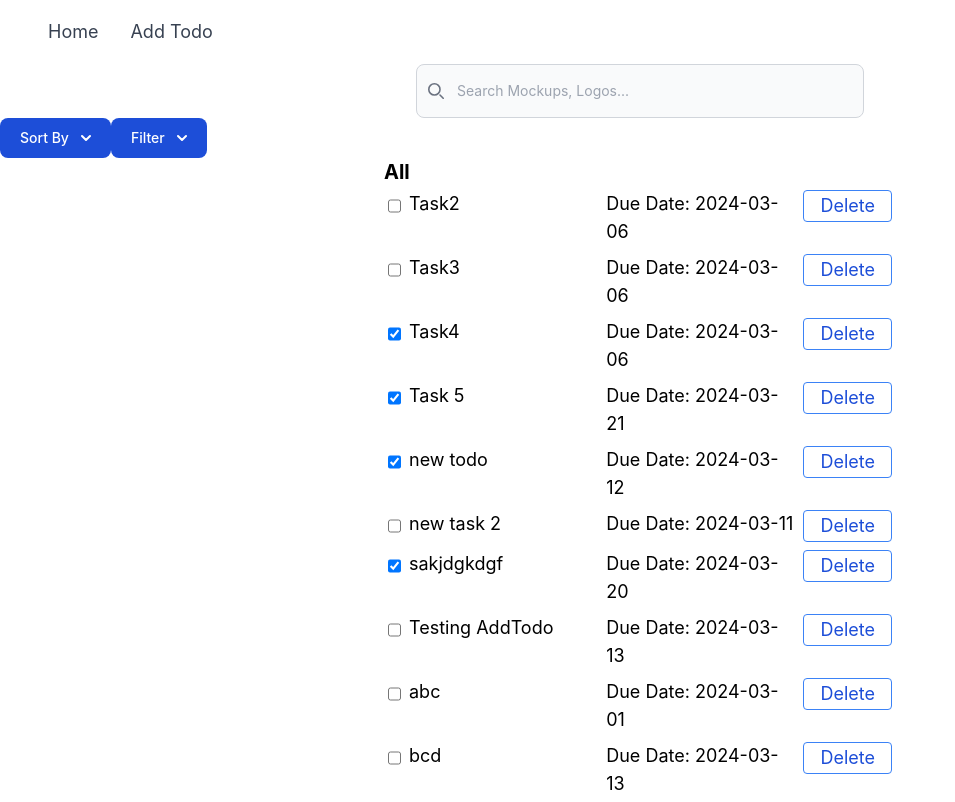
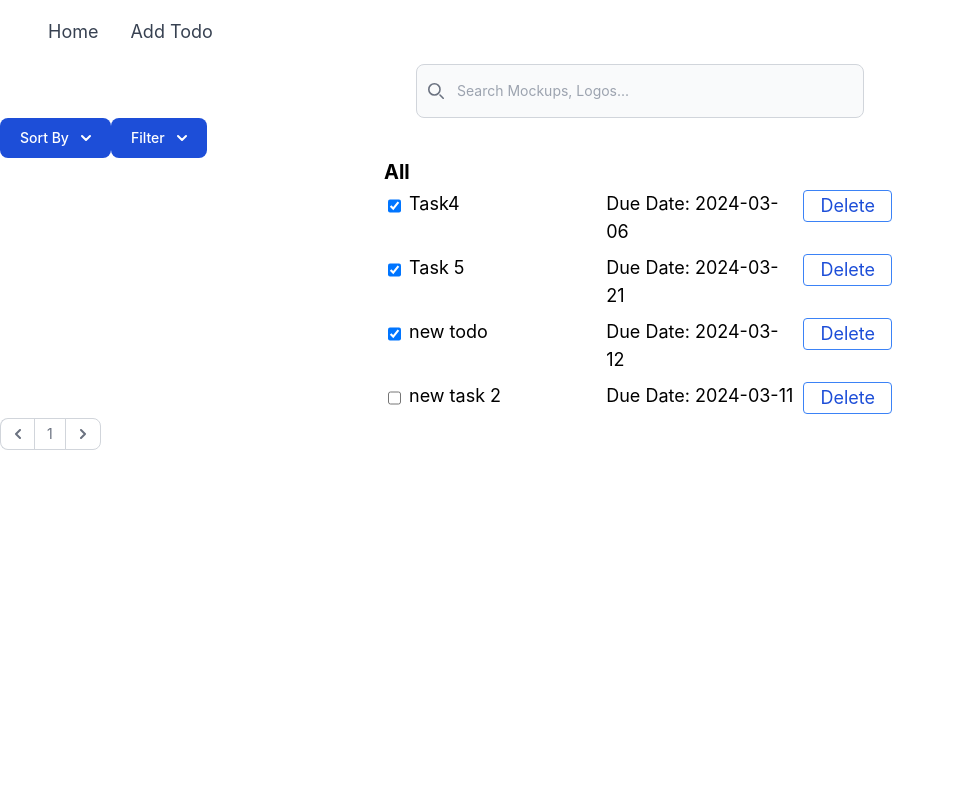
Before and after one commit to sharyu04/ReactJs-Training, a React (Create React App) app in the folder todo/: page / in a window 1280 px wide. Shown: the whole page, without its empty margins (0-955 px from the left). Built offline with nearby package versions, Linux system fonts and the light colour scheme; data requests are answered from the project's data file.

Commit message:
Assignment7

```diff
--- a/todo/db.json
+++ b/todo/db.json
@@ -1,17 +1,5 @@
 {
   "todo": [
-    {
-      "id": 2,
-      "task": "Task2",
-      "dueDate": "2024-03-06",
-      "iscompleted": false
-    },
-    {
-      "id": 3,
-      "task": "Task3",
-      "dueDate": "2024-03-06",
-      "iscompleted": false
-    },
     {
       "id": 34,
       "task": "Task4",
@@ -46,7 +34,7 @@
       "id": 7,
       "task": "Testing AddTodo",
       "dueDate": "2024-03-13",
-      "iscompleted": false
+      "iscompleted": true
     },
     {
       "id": 8,
@@ -59,6 +47,18 @@
       "task": "bcd",
       "dueDate": "2024-03-13",
       "iscompleted": false
+    },
+    {
+      "id": 1,
+      "task": "newTodo",
+      "dueDate": "2024-04-12",
+      "iscompleted": false
+    },
+    {
+     "id": 64,
+      "task": "NewTodoWithAutoGenerateId",
+      "dueDate": "2024-03-27",
+      "iscompleted": false
     }
   ]
 }
--- a/todo/src/App.tsx
+++ b/todo/src/App.tsx
@@ -1,14 +1,9 @@
-import axios from "axios";
 import { useState } from "react";
 import { BrowserRouter, Route, Routes } from "react-router-dom";
 import "./App.css";
 import AddTodo from "./components/AddTodo";
 import Home from "./components/Home";
 import Navbar from "./components/Navbar";
-import TodoRoute from "./components/TodoRoute";
-import useFetch from "./components/useFetch";
-import { url } from "./constants/task";
-import { useQueryClient } from "@tanstack/react-query";
 
 export type todoType = {
     id: number;
@@ -17,87 +12,23 @@ export type todoType = {
     iscompleted: boolean;
 };
 function App() {
-    const queryClient = useQueryClient()
-    const [page, setPage] = useState<number>(0)
-    const [sortBy, setSortBy] = useState<string>(url.baseUrl)
-    const {
-        data,
-        isFetching
-    }: { data: todoType[]; isFetching: Boolean} = useFetch(sortBy);
-
-    const handleCheck = async (id: number, task: string, dueDate: string, status: Boolean) => {
-        const newData = {
-            id: id,
-            task: task,
-            dueDate: dueDate,
-            iscompleted: status
-        }
-        await axios.put<unknown>(`${url.baseUrl}/${id}`, newData).then(res => {
-            queryClient.refetchQueries({
-                queryKey: ["todoList"],
-            })
-        }).catch(err => { alert(err) })
-    };
-    const removeTask = async (id: number) => {
-        await axios.delete(`${url.baseUrl}/${id}`).then(res => {
-            queryClient.refetchQueries({
-                queryKey: ["todoList"],
-            })
-        }).catch(err => alert(err))
-    };
-    const addTask = (taskName: string, dueDate: string) => {
-        const taskData = {
-            id: data[data.length - 1].id + 1,
-            task: taskName,
-            dueDate: dueDate,
-            iscompleted: false
-        }
-        const response = axios.post<unknown>(url.baseUrl, taskData)
-        response.then(response => {
-            queryClient.refetchQueries({
-                queryKey: ["todoList"],
-            })
-        }).catch(err => {
-            alert(err)
-        })
-    };
-    const sortByDate = () => {
-        setSortBy("Date")
-    }
-    const sortByTask = () => {
-        setSortBy("Name")
-    }
-
-    const nextPage = () => {
-        setPage(page + 1)
-    }
-
-    const prevPage = () => {
-        setPage(page-1)
-    }
-
-    return (
+   return (
         <>
-            {
-                (isFetching) ?
-                    <h1 className="w-2/5 m-auto">Loading...</h1>
-                    :
-                    (
                         <BrowserRouter>
-                            <Navbar/>
+                            <Navbar />
                             <Routes>
-                                <Route path="/" element={<Home todoList={data} handleCheck={handleCheck} removeTask={removeTask} sortByDate={sortByDate} sortByTask={sortByTask}/>} />
+                                <Route path="/" element={<Home />} />
                                 <Route path="/addTodo" element={
-                                    <AddTodo addTask={addTask} />}
+                                    <AddTodo />}
                                 />
-                                <Route path="/todos/:id" element={<TodoRoute handleCheck={handleCheck} removeTask={removeTask} />} />
                             </Routes>
                         </BrowserRouter>
-                    )
-            }
 
         </>
     );
 }
 
 export default App;
+
+
+ // <Route path="/todos/:id" element={<TodoRoute handleCheck={handleCheck} removeTask={removeTask} />} />
--- a/todo/src/components/AddTodo.tsx
+++ b/todo/src/components/AddTodo.tsx
@@ -1,7 +1,10 @@
+import { useQueryClient } from "@tanstack/react-query"
+import axios from "axios"
 import { useState } from "react"
+import { url } from "../constants/task"
 
-interface IProps { addTask: (taskName: string, dueDate: string) => void }
-const AddTodo = ({ addTask }: IProps) => {
+const AddTodo = () => {
+    const queryClient = useQueryClient()
     const [task, setTask] = useState<string>('')
     const[success,setSuccess] = useState<Boolean>(false)
     const [dueDate, setDueDate] = useState<string>("")
@@ -19,6 +22,21 @@ const AddTodo = ({ addTask }: IProps) => {
     const handleChangeDate = (e: React.ChangeEvent<HTMLInputElement>) => {
         setDueDate(e.target.value);
     }
+    const addTask = (taskName: string, dueDate: string) => {
+        const taskData = {
+            task: taskName,
+            dueDate: dueDate,
+            iscompleted: false
+        }
+        const response = axios.post<unknown>(url.baseUrl, taskData)
+        response.then(response => {
+            queryClient.refetchQueries({
+                queryKey: ["todoList"],
+            })
+        }).catch(err => {
+            alert(err)
+        })
+    };
 
     return (
         <div id="addTodo" className="w-2/5 m-auto">
--- a/todo/src/components/Home.tsx
+++ b/todo/src/components/Home.tsx
@@ -1,18 +1,13 @@
+import { useQueryClient } from "@tanstack/react-query";
+import axios from "axios";
 import { useState } from "react";
 import { todoType } from "../App";
-import { todoListType } from "../constants/task";
+import { todoListType, url } from "../constants/task";
 import TodoList from "./TodoList";
+import useFetch from "./useFetch";
 
-interface IProps {
-  todoList: todoType[],
-  handleCheck: (id: number, task: string, dueDate: string, status: Boolean) => void,
-  removeTask: (id: number) => void
-  sortByDate: () => void,
-  sortByTask: () => void,
 
-}
-
-function Home({ todoList, handleCheck, removeTask, sortByDate, sortByTask }: IProps) {
+function Home() {
 
     const [searchInp, setSearchInp] = useState<string>("")
     const onSearchChange = (e: React.ChangeEvent<HTMLInputElement>) => {
@@ -22,6 +17,49 @@ function Home({ todoList, handleCheck, removeTask, sortByDate, sortByTask }: IPr
     const [dropdownSort, setDropdownSort] = useState<Boolean>(false)
     const [dropdownFilter, setDropdownFilter] = useState<Boolean>(false)
     const [type, setType] = useState<string>(todoListType.all)
+
+    const queryClient = useQueryClient()
+    const [page, setPage] = useState<number>(1)
+    const [sortBy, setSortBy] = useState<string>(url.baseUrl)
+    const {
+        data,
+        isFetching
+    }: { data: todoType[]; isFetching: Boolean } = useFetch(sortBy, page, type);
+
+    const handleCheck = async (id: number, task: string, dueDate: string, status: Boolean) => {
+        const newData = {
+            id: id,
+            task: task,
+            dueDate: dueDate,
+            iscompleted: status
+        }
+        await axios.put<unknown>(`${url.baseUrl}/${id}`, newData).then(res => {
+            queryClient.refetchQueries({
+                queryKey: ["todoList"],
+            })
+        }).catch(err => { alert(err) })
+    };
+    const removeTask = async (id: number) => {
+        await axios.delete(`${url.baseUrl}/${id}`).then(res => {
+            queryClient.refetchQueries({
+                queryKey: ["todoList"],
+            })
+        }).catch(err => alert(err))
+    };
+    const sortByDate = () => {
+        setSortBy("Date")
+    }
+    const sortByTask = () => {
+        setSortBy("Name")
+    }
+
+    const nextPage = () => {
+        setPage(page + 1)
+    }
+
+    const prevPage = () => {
+        setPage(page - 1)
+    }
 
     return (
         <>
@@ -60,32 +98,67 @@ function Home({ todoList, handleCheck, removeTask, sortByDate, sortByTask }: IPr
 
             <div id="dropdown" className={`z-10 ${!dropdownFilter ? "hidden" : ""} bg-white divide-y divide-gray-100 rounded-lg shadow w-44 `}>
                 <ul className="py-2 text-sm text-gray-700" aria-labelledby="dropdownDefaultButton">
-          <li onClick={()=>{
+                    <li onClick={() => {
                         setType(todoListType.all)
-            setDropdownFilter(!dropdownFilter)}} style={{ cursor: "pointer" }} >
+                        setDropdownFilter(!dropdownFilter)
+                    }} style={{ cursor: "pointer" }} >
                         <p className="block px-4 py-2 hover:bg-gray-100" >All</p>
                     </li>
-          <li onClick={()=>{
+                    <li onClick={() => {
                         setType(todoListType.completed)
-            setDropdownFilter(!dropdownFilter)}} style={{ cursor: "pointer" }} >
+                        setDropdownFilter(!dropdownFilter)
+                    }} style={{ cursor: "pointer" }} >
                         <p className="block px-4 py-2 hover:bg-gray-100" >Completed</p>
                     </li>
-          <li onClick={()=>{
+                    <li onClick={() => {
                         setType(todoListType.scheduled)
-            setDropdownFilter(!dropdownFilter)}} style={{ cursor: "pointer" }} >
+                        setDropdownFilter(!dropdownFilter)
+                    }} style={{ cursor: "pointer" }} >
                         <p className="block px-4 py-2 hover:bg-gray-100" >Scheduled</p>
                     </li>
                 </ul>
             </div>
 
+            {
+                (isFetching) ?
+                    <h1 className="w-2/5 m-auto">Loading...</h1>
+                    :
+                    (
             <TodoList
                 searchInp={searchInp}
-        todoList={todoList}
+                todoList={data}
                 handleCheck={handleCheck}
                 type={type}
                 removeTask={removeTask}
             />
 
+
+                    )
+            }
+            <nav aria-label="Page navigation example">
+                <ul className="flex items-center -space-x-px h-8 text-sm">
+                    <li>
+                        <button onClick={prevPage} className="flex items-center justify-center px-3 h-8 ms-0 leading-tight text-gray-500 bg-white border border-e-0 border-gray-300 rounded-s-lg hover:bg-gray-100 hover:text-gray-700">
+                            <span className="sr-only">Previous</span>
+                            <svg className="w-2.5 h-2.5 rtl:rotate-180" aria-hidden="true" xmlns="http://www.w3.org/2000/svg" fill="none" viewBox="0 0 6 10">
+                                <path stroke="currentColor" strokeLinecap="round" strokeLinejoin="round" strokeWidth="2" d="M5 1 1 5l4 4" />
+                            </svg>
+                        </button>
+                    </li>
+                    <li>
+                        <button className="flex items-center justify-center px-3 h-8 leading-tight text-gray-500 bg-white border border-gray-300 hover:bg-gray-100 hover:text-gray-700">{page}</button>
+                    </li>
+                    <li>
+                        <button onClick={nextPage} className="flex items-center justify-center px-3 h-8 leading-tight text-gray-500 bg-white border border-gray-300 rounded-e-lg hover:bg-gray-100 hover:text-gray-700">
+                            <span className="sr-only">Next</span>
+                            <svg className="w-2.5 h-2.5 rtl:rotate-180" aria-hidden="true" xmlns="http://www.w3.org/2000/svg" fill="none" viewBox="0 0 6 10">
+                                <path stroke="currentColor" strokeLinecap="round" strokeLinejoin="round" strokeWidth="2" d="m1 9 4-4-4-4" />
+                            </svg>
+                        </button>
+                    </li>
+                </ul>
+            </nav>
+
         </>
     );
 }
--- a/todo/src/constants/task.tsx
+++ b/todo/src/constants/task.tsx
@@ -4,7 +4,9 @@ export const todoListType = {
         scheduled: "scheculed",
     }
 export const url = {
+        baseUrlWithLimit: "http://localhost:8000/todo?_limit=4",
         baseUrl: "http://localhost:8000/todo",
-        sortByDate: "http://localhost:8000/todo?_sort=dueDate",
-        sortByName: "http://localhost:8000/todo?_sort=task"
+        sortByDate: "http://localhost:8000/todo?_sort=dueDate&_limit=4",
+        sortByName: "http://localhost:8000/todo?_sort=task&_limit=4"
+
     }
```
Also changed, not shown: todo/src/components/useFetch.tsx (+11 -6 lines). Lines whose indentation alone changed are shown as unchanged.
